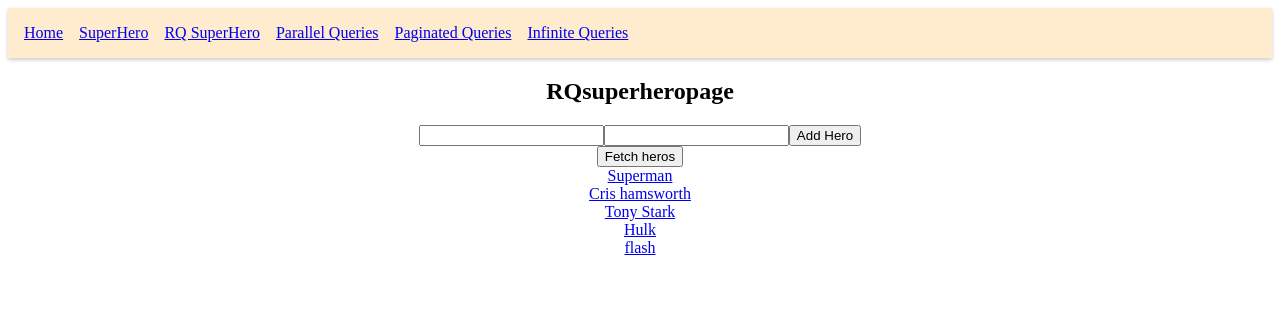
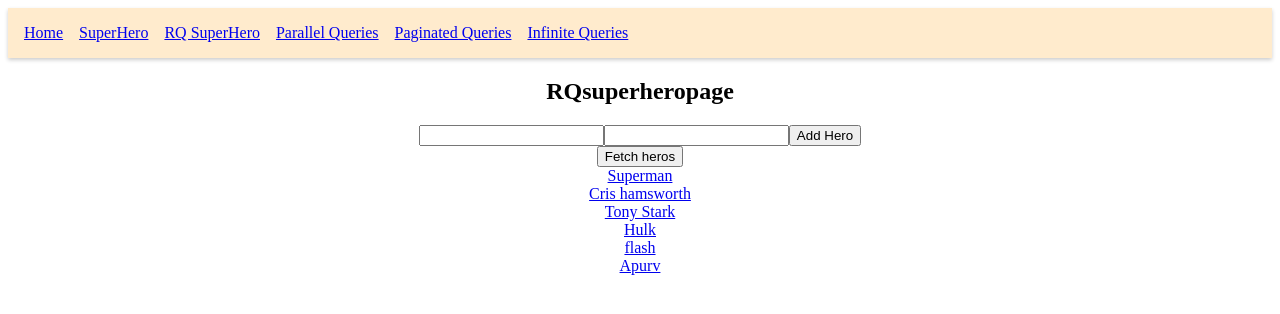
Before and after one commit to apurvgupta-ops/React, a React (Create React App) app: page /rq-super-heros in a window 1280 px wide. Shown: the top 314 px of the page. Built offline with nearby package versions, Linux system fonts and the light colour scheme; data requests are answered from the project's data file.

Commit message:
Query Invalidation done

```diff
--- a/db.json
+++ b/db.json
@@ -24,6 +24,11 @@
       "name": "flash",
       "sname": "alen walker",
       "id": 5
+    },
+    {
+      "name": "Apurv",
+      "sname": "Darkseid",
+      "id": 6
     }
   ],
   "friends": [
--- a/src/React Query/Basic/CustomHook/useSuperHeros.js
+++ b/src/React Query/Basic/CustomHook/useSuperHeros.js
@@ -1,4 +1,4 @@
-import { useQuery, useMutation } from "react-query";
+import { useQuery, useMutation, useQueryClient } from "react-query";
 import axios from "axios";
 
 const fetchHeros = () => {
@@ -21,5 +21,10 @@ export const useSuperHeros = (onSuccess, onError) => {
 };
 
 export const useAddSuperHero = () => {
-  return useMutation(addHero);
+  const queryClient = useQueryClient(); // this automatic update the data without click on fetch hero button
+  return useMutation(addHero, {
+    onSuccess: () => {
+      queryClient.invalidateQueries("superheros");
+    },
+  });
 };
```
